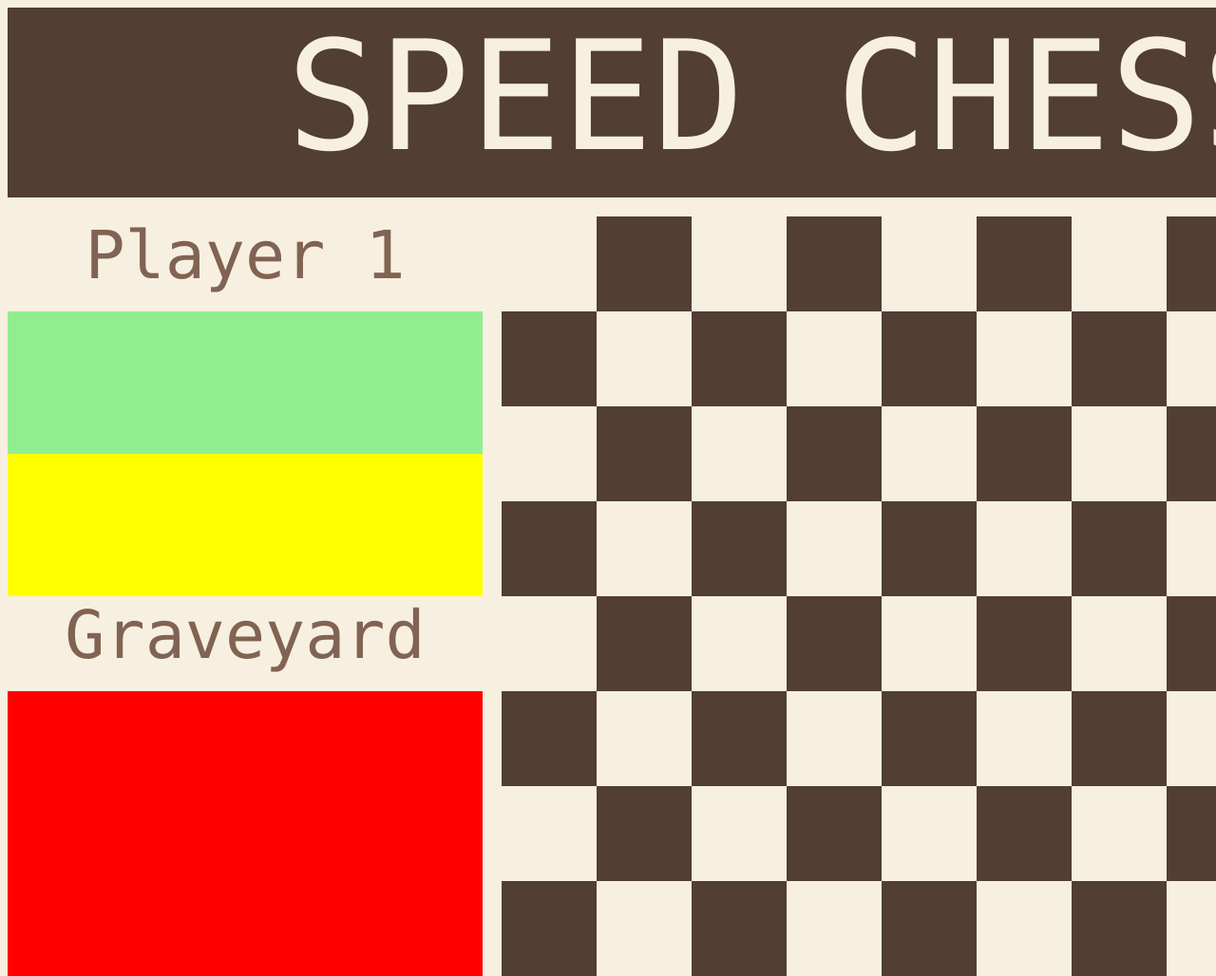
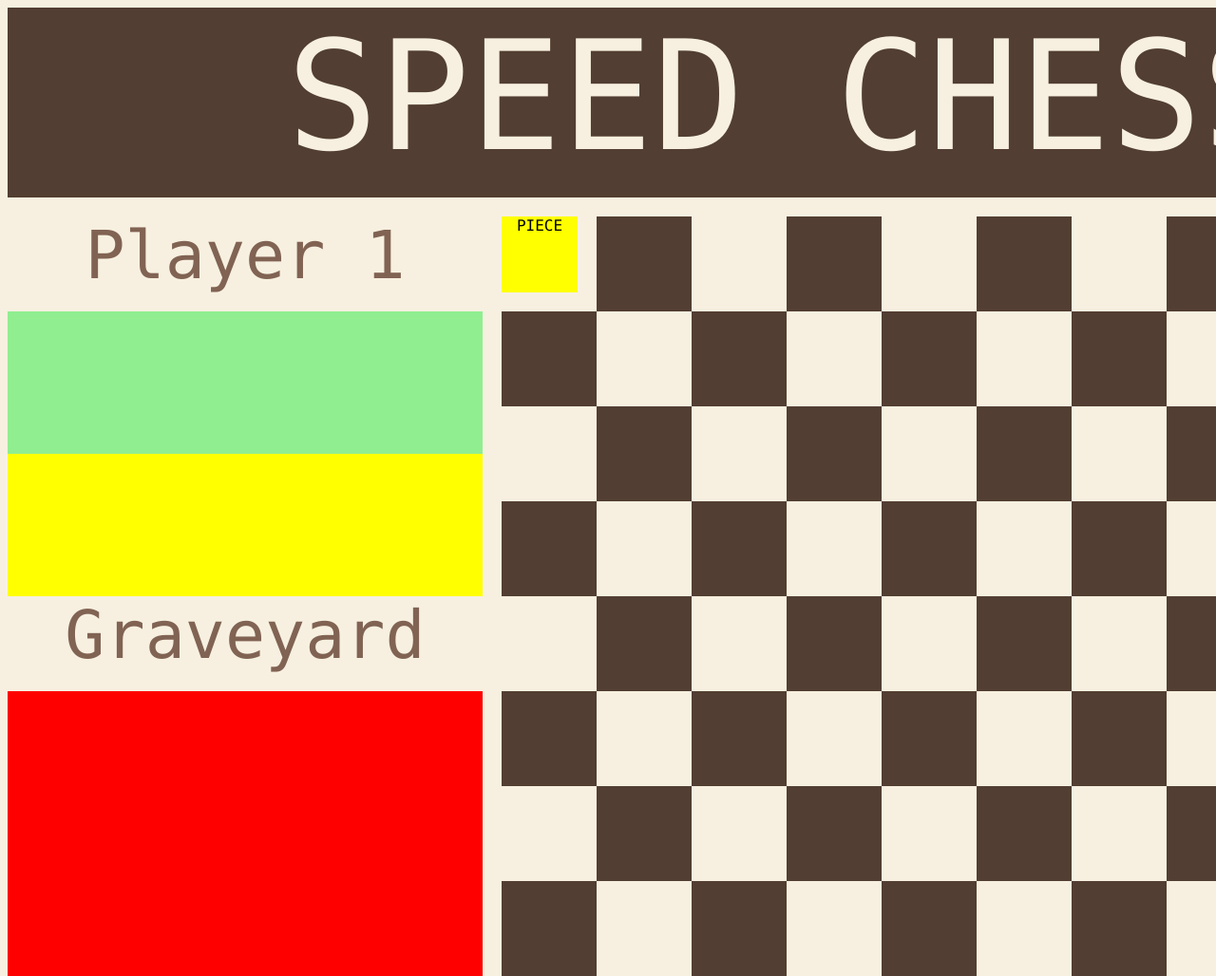
Before and after one commit to emmauscc/collaborative-project-team-joe, a plain HTML site: page index.html in a window 1280 px wide. Shown: the top 1028 px of the page at 95% size. Drawn offline with Linux system fonts and the light colour scheme.

Commit message:
13092022

```diff
--- a/script.js
+++ b/script.js
@@ -27,17 +27,19 @@ $(document).ready(function(){
         for(j=0; j<8; j++){
             if((i%2==0) == (j%2==1)){
                 colour = "black";
-                $('.board').append("<div id='"+i+j+"' class='squareBrown'></div>");
+                $('.board').append("<div id='"+(i+1)+(j+1)+"' class='squareBrown'></div>");
                 console.log('IT WORKED!!!');
             }else{
                 colour = "white";
-                $('.board').append("<div id='"+i+j+"' class='squareWhite'></div>");
+                $('.board').append("<div id='"+(i+1)+(j+1)+"' class='squareWhite'></div>");
                 console.log('IT WORKED!!!');
             }
             row.push(new square(j, piece, colour));
         }
     }
 
+    $('#11').append("<div class='pieceBrown'> PIECE</div>");
+
     console.log(board);
     //initialiseBoard()
 
--- a/style.css
+++ b/style.css
@@ -125,3 +125,12 @@ body{
     text-align: center;
     background-color: #523e32;
 }
+
+.pieceBrown{
+    height: 80px;
+    width: 80px;
+    float: left;
+    font-family: "Monaco", monospace;
+    text-align: center;
+    background-color: yellow;
+}
```
